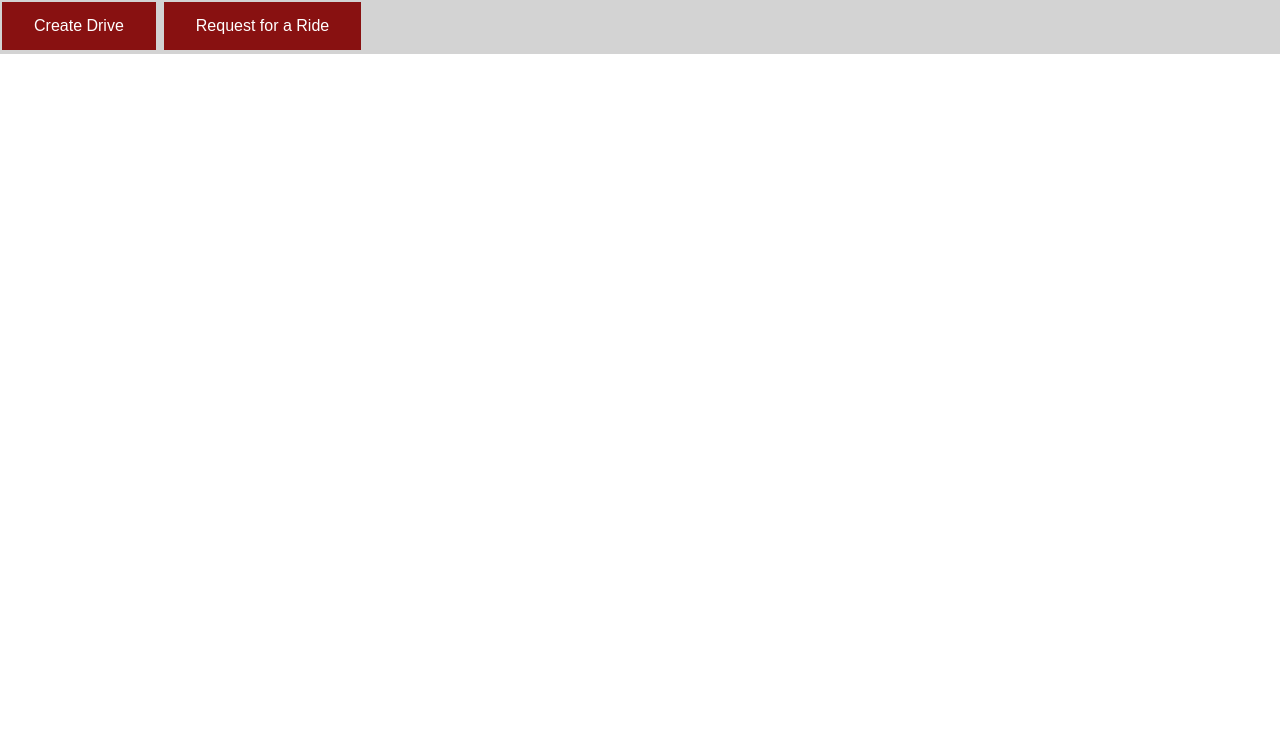
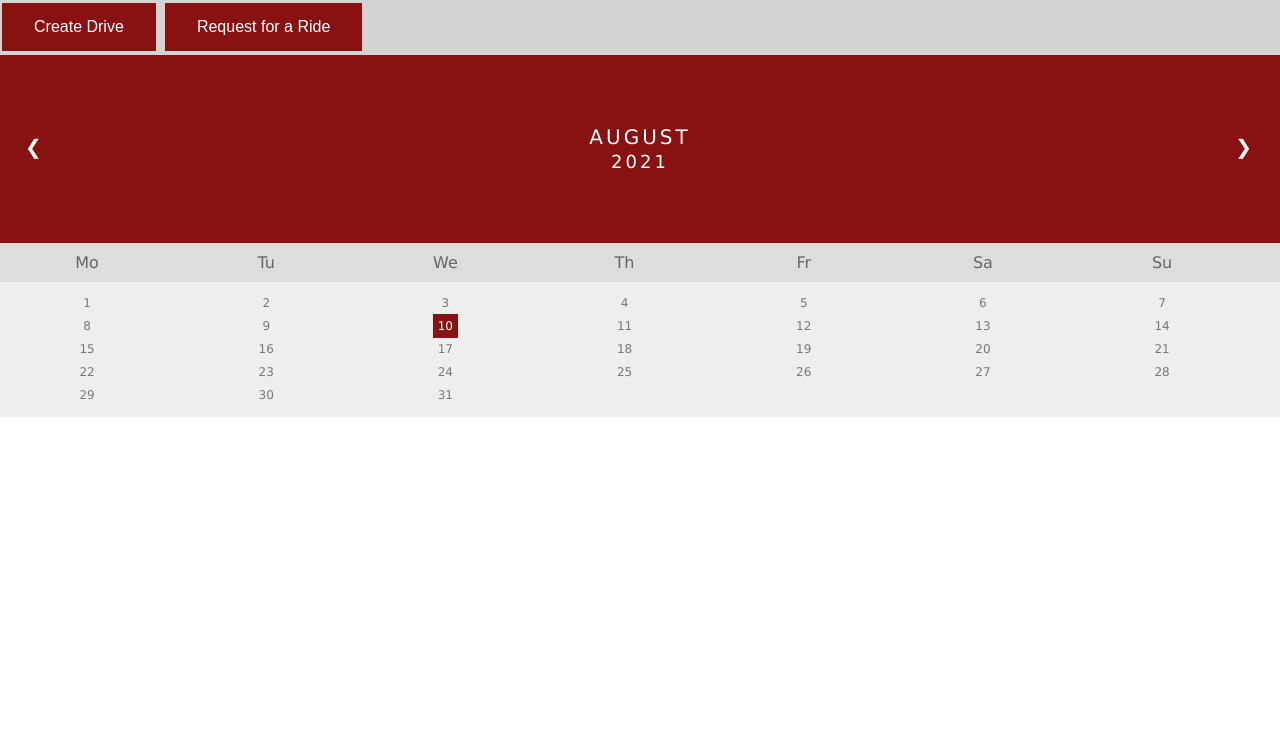
Before and after one commit to nishiladina/HackHer25, a plain HTML site: page src/main.html in a window 1280 px wide. Shown: the part 59-800 px from the top of the page. Drawn offline with Linux system fonts and the light colour scheme.

Commit message:
calendar

```diff
--- a/src/main.html
+++ b/src/main.html
@@ -9,10 +9,66 @@
 
     <body>
         <h1 class = 'center'>UDrive/Ride</h1>
-        <div class="topnav">
+        <div class = 'topnav'>
             <button class = 'button'>Create Drive</button>
             <button class = 'button'>Request for a Ride</button>
         </div>
 
+        <div class="month">
+            <ul>
+              <li class="prev">&#10094;</li>
+              <li class="next">&#10095;</li>
+              <li>
+                August<br>
+                <span style="font-size:18px">2021</span>
+              </li>
+            </ul>
+          </div>
+
+          <ul class="weekdays">
+            <li>Mo</li>
+            <li>Tu</li>
+            <li>We</li>
+            <li>Th</li>
+            <li>Fr</li>
+            <li>Sa</li>
+            <li>Su</li>
+          </ul>
+
+          <ul class="days">
+            <li>1</li>
+            <li>2</li>
+            <li>3</li>
+            <li>4</li>
+            <li>5</li>
+            <li>6</li>
+            <li>7</li>
+            <li>8</li>
+            <li>9</li>
+            <li><span class="active">10</span></li>
+            <li>11</li>
+            <li>12</li>
+            <li>13</li>
+            <li>14</li>
+            <li>15</li>
+            <li>16</li>
+            <li>17</li>
+            <li>18</li>
+            <li>19</li>
+            <li>20</li>
+            <li>21</li>
+            <li>22</li>
+            <li>23</li>
+            <li>24</li>
+            <li>25</li>
+            <li>26</li>
+            <li>27</li>
+            <li>28</li>
+            <li>29</li>
+            <li>30</li>
+            <li>31</li>
+          </ul>
+
+
     </body>
 </html>
--- a/src/style.css
+++ b/src/style.css
@@ -2,6 +2,87 @@
     margin: 0;
     padding: 0;
     box-sizing: border-box;
+}
+
+* {box-sizing: border-box;}
+ul {list-style-type: none;}
+body {font-family: Verdana, sans-serif;}
+
+.month {
+  padding: 70px 25px;
+  width: 100%;
+  background: #881111;
+  text-align: center;
+}
+
+.month ul {
+  margin: 0;
+  padding: 0;
+}
+
+.month ul li {
+  color: white;
+  font-size: 20px;
+  text-transform: uppercase;
+  letter-spacing: 3px;
+}
+
+.month .prev {
+  float: left;
+  padding-top: 10px;
+}
+
+.month .next {
+  float: right;
+  padding-top: 10px;
+}
+
+.weekdays {
+  margin: 0;
+  padding: 10px 0;
+  background-color: #ddd;
+}
+
+.weekdays li {
+  display: inline-block;
+  width: 13.6%;
+  color: #666;
+  text-align: center;
+}
+
+.days {
+  padding: 10px 0;
+  background: #eee;
+  margin: 0;
+}
+
+.days li {
+  list-style-type: none;
+  display: inline-block;
+  width: 13.6%;
+  text-align: center;
+  margin-bottom: 5px;
+  font-size:12px;
+  color: #777;
+}
+
+.days li .active {
+  padding: 5px;
+  background: #881111;
+  color: white !important
+}
+
+@media screen and (max-width:720px) {
+    .weekdays li, .days li {width: 13.1%;}
+  }
+
+@media screen and (max-width: 420px) {
+  .weekdays li, .days li {width: 12.5%;}
+  .days li .active {padding: 2px;}
+}
+
+@media screen and (max-width: 290px) {
+  .weekdays li, .days li {width: 12.2%;}
 }
 
 .center {
@@ -12,7 +93,7 @@
 }
 
 .button {
-    background-color: #881111; /* Green */
+    background-color: #881111;
     border: none;
     color: white;
     padding: 15px 32px;
```
